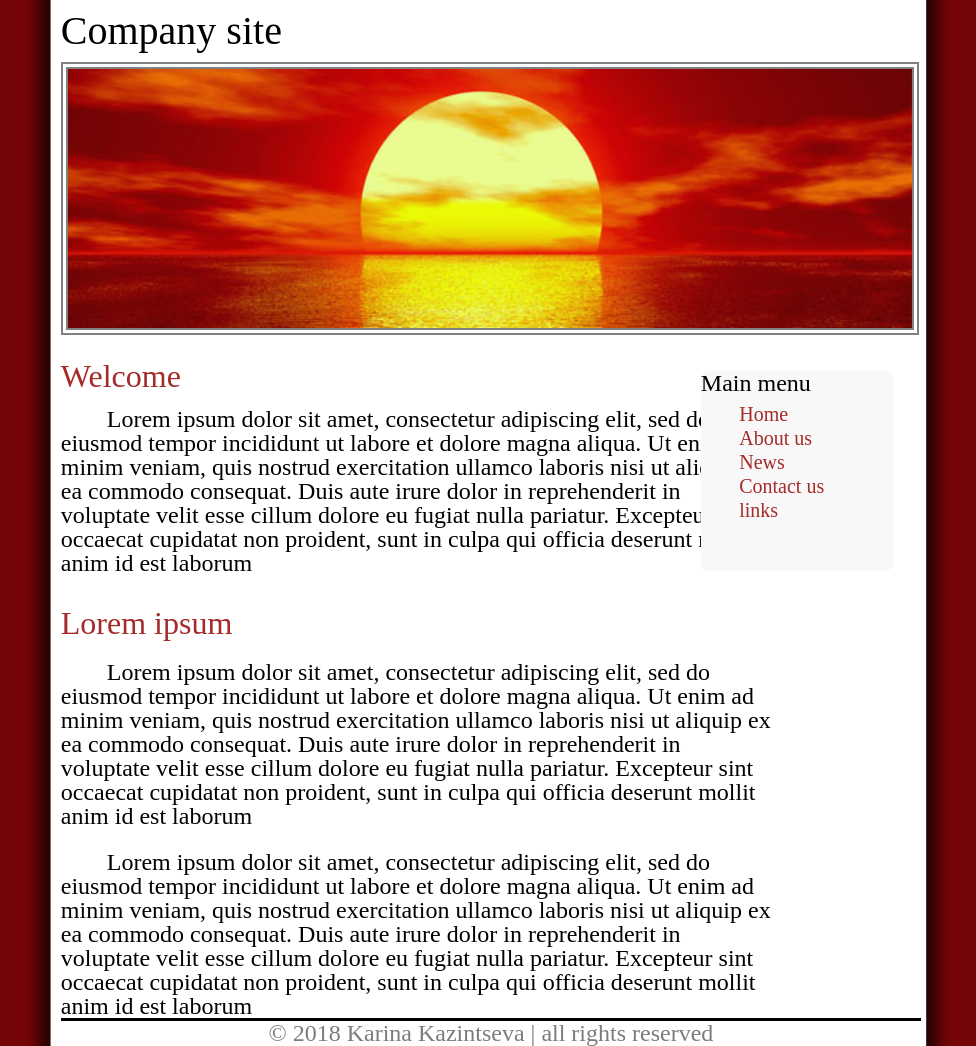
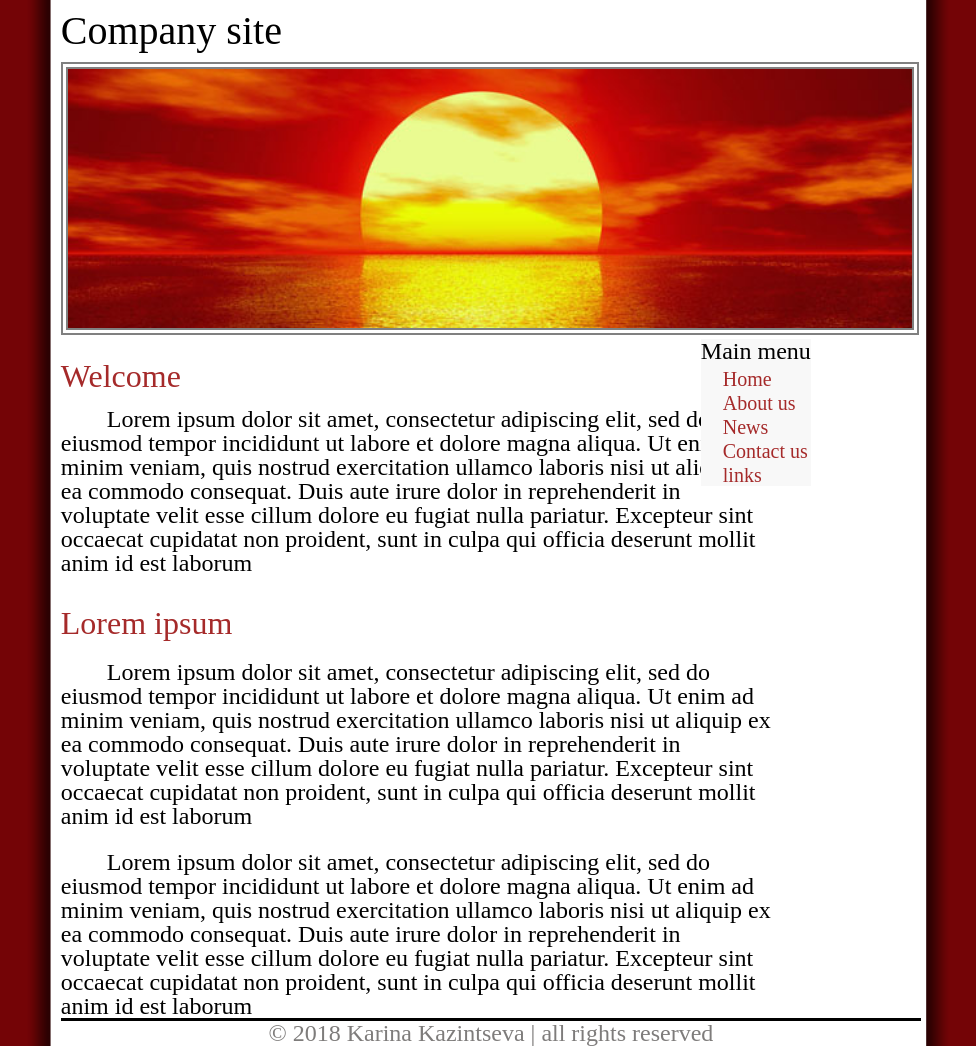
Before and after one commit to KarinaKazintseva/zakat, a plain HTML site: page index.html in a window 1280 px wide. Shown: the whole page, without its empty margins (144-1120 px from the left). Drawn offline with Linux system fonts and the light colour scheme.

Commit message:
popitka20

```diff
--- a/style.css
+++ b/style.css
@@ -37,10 +37,6 @@ h2 {
     position: absolute;
     margin-left: 50%;
     background-color: rgb(248, 248, 248);
-    width: 15%;
-    height: 25%;
-    margin-top: 2.5%;
-    border-radius: 8px;
 }
 
 a {
```
